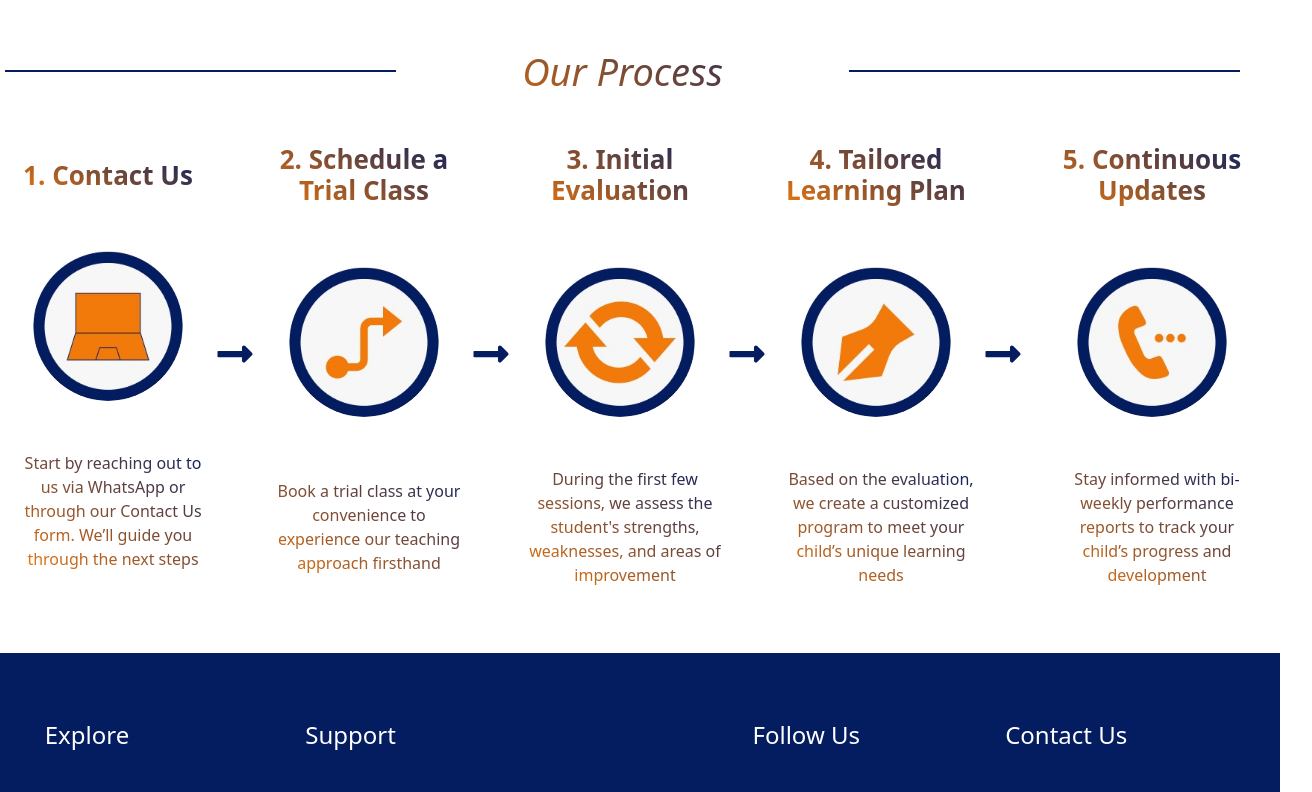
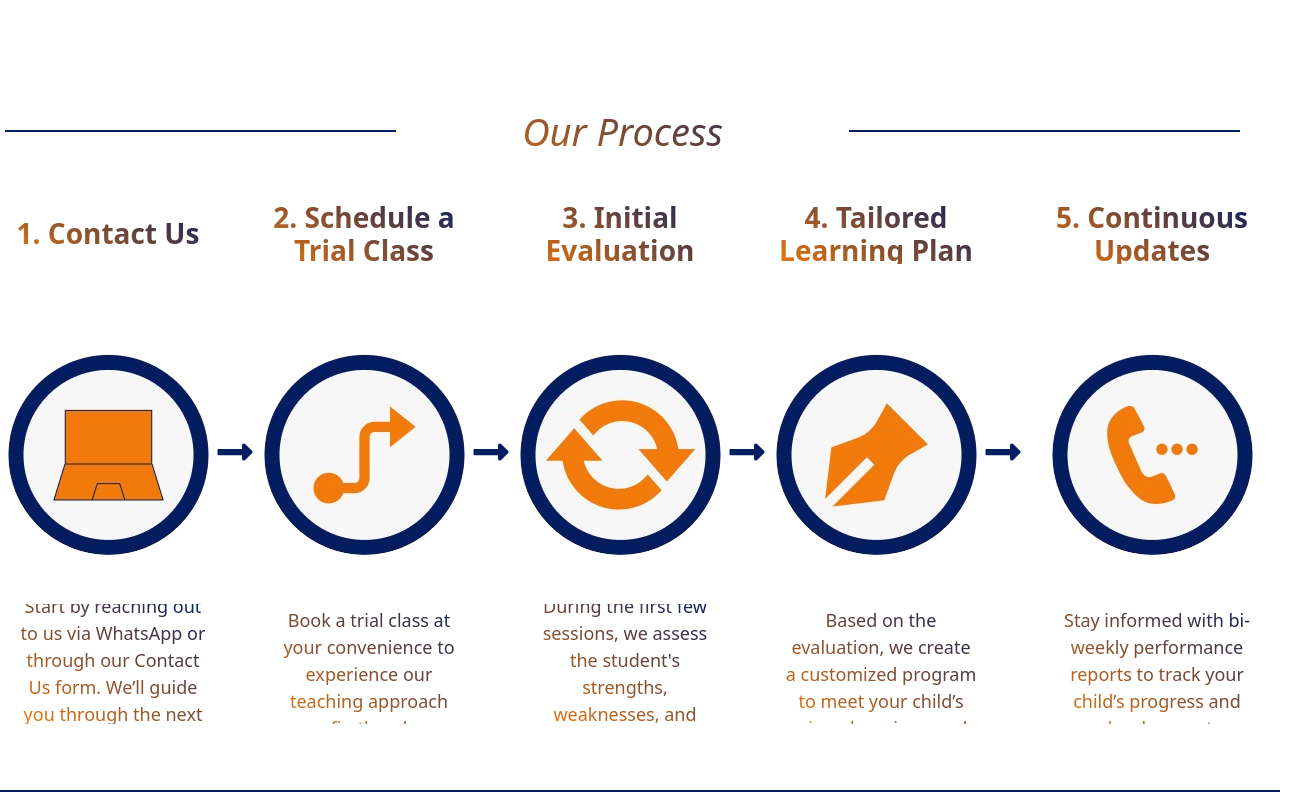
Before and after one commit to dilip2k04/hostinger, a React (Vite) app: page /about-us in a window 1280 px wide. Shown: the part 2500-3292 px from the top of the page, 1312 px wide, since content can reach past the window. Built offline with nearby package versions, Linux system fonts and the light colour scheme.

Commit message:
responsive

```diff
--- a/src/pages/AboutUs/AboutUs.css
+++ b/src/pages/AboutUs/AboutUs.css
@@ -13,7 +13,10 @@ h5{
     padding: 30px 0px 0px 30px;
     margin-left: 80px;
 }
-
+.about_cards{
+    margin-top: 40px;
+    margin-bottom: 40px;
+}
 
 .ourmission p{
     width: 917.11px;
--- a/src/pages/AboutUs/components/CircularCard/CircularCard.css
+++ b/src/pages/AboutUs/components/CircularCard/CircularCard.css
@@ -3,7 +3,7 @@
     flex-direction: column;
     justify-content: space-between;
     align-items: center;
-    min-height: 400px;
+    min-height: 400px; /* Default height */
     width: 100%;
     text-align: center;
     padding: 10px 0px;
@@ -13,38 +13,34 @@
     font-size: 24px;
     font-weight: 600;
     text-align: center;
-    height: 60px;
+    height: 60px; /* Fixed height for the title */
     display: flex;
     align-items: center;
     justify-content: center;
-    background: linear-gradient(30deg,#F27A0A, #041D60);
+    background: linear-gradient(30deg, #F27A0A, #041D60);
     -webkit-background-clip: text;
     -webkit-text-fill-color: transparent;
-    background-clip:"text";
+    background-clip: text;
 }
 
 .circular_card {
     border: 0;
-    height: 280px;
-    width: 280px;
+    height: 280px; /* Default size */
+    width: 280px; /* Default size */
     border-radius: 50%;
     display: flex;
     justify-content: center;
     align-items: center;
     flex-grow: 1;
+    background-color: transparent;
 }
 
 .circular_card .card-body {
     height: 100%;
     width: 100%;
     display: flex;
-    z-index: 0;
     justify-content: center;
     align-items: center;
-}
-
-.circular_card{
-    background-color: transparent;
 }
 
 .circular_card_img {
@@ -54,197 +50,121 @@
     border-radius: 50%;
 }
 
-.circular_card_text {
-    display: flex;
-    flex-direction: column;
-    justify-content: center;
-    align-items: center;
-    flex-grow: 1;
-
-}
-
 .circular_card_container p {
     padding-top: 20px;
     font-size: 16px;
     text-align: center;
     width: 90%;
     margin-top: -10px;
-    height: 120px;
+    height: 120px; /* Fixed height for the content */
     display: flex;
     align-items: center;
     justify-content: center;
-    background: linear-gradient(30deg,#F27A0A, #041D60);
+    background: linear-gradient(30deg, #F27A0A, #041D60);
     -webkit-background-clip: text;
     -webkit-text-fill-color: transparent;
-    background-clip:"text";
+    background-clip: text;
     z-index: 10;
 }
 
-@media (max-width: 344px) {
+/* ======================= MEDIA QUERIES ======================== */
+
+/* Large Screens (Above 1200px) */
+@media (min-width: 1200px) {
     .circular_card_container {
-        min-height: 250px;
+        min-height: 450px; /* Increase height for larger screens */
     }
 
     .circular_card {
-        height: 180px;
+        height: 320px; /* Increase size for larger screens */
+        width: 320px;
+    }
+
+    .circular_card_container h3 {
+        font-size: 28px; /* Larger font size */
+    }
+
+    .circular_card_container p {
+        font-size: 18px; /* Larger font size */
+    }
+}
+
+/* Medium Screens (Tablets, Small Laptops) */
+@media (max-width: 1024px) {
+    .circular_card_container {
+        min-height: 380px; /* Adjust height for medium screens */
+    }
+
+    .circular_card {
+        height: 240px; /* Adjust size for medium screens */
+        width: 240px;
+    }
+
+    .circular_card_container h3 {
+        font-size: 22px; /* Adjust font size */
+    }
+
+    .circular_card_container p {
+        font-size: 15px; /* Adjust font size */
+    }
+}
+
+/* Small Tablets & Large Phones */
+@media (max-width: 768px) {
+    .circular_card_container {
+        min-height: 350px; /* Adjust height for smaller screens */
+    }
+
+    .circular_card {
+        height: 200px; /* Adjust size for smaller screens */
+        width: 200px;
+    }
+
+    .circular_card_container h3 {
+        font-size: 20px; /* Adjust font size */
+    }
+
+    .circular_card_container p {
+        font-size: 14px; /* Adjust font size */
+    }
+}
+
+/* Small Phones */
+@media (max-width: 480px) {
+    .circular_card_container {
+        min-height: 300px; /* Adjust height for small phones */
+    }
+
+    .circular_card {
+        height: 180px; /* Adjust size for small phones */
         width: 180px;
     }
 
     .circular_card_container h3 {
-        font-size: 18px;
-        height: 70px;
+        font-size: 18px; /* Adjust font size */
     }
 
     .circular_card_container p {
-        font-size: 12px;
-        height: 155px;
+        font-size: 13px; /* Adjust font size */
     }
 }
 
-@media (max-width: 576px) {
+/* Extra Small Phones */
+@media (max-width: 344px) {
     .circular_card_container {
-        min-height: 280px;
+        min-height: 250px; /* Adjust height for extra small phones */
     }
 
     .circular_card {
-        height: 200px;
-        width: 200px;
+        height: 150px; /* Adjust size for extra small phones */
+        width: 150px;
     }
 
     .circular_card_container h3 {
-        font-size: 20px;
+        font-size: 16px; /* Adjust font size */
     }
 
     .circular_card_container p {
-        font-size: 14px;
+        font-size: 12px; /* Adjust font size */
     }
 }
-
-@media screen and (max-width: 768px) {
-    .circular_card_container {
-        min-height: 300px;
-    }
-    .circular_card_container h3 {
-        font-size: 30px;
-        margin-bottom: 0;
-    }
-    .circular_card_container p {
-        font-size: 22px;
-        padding-top: 0;
-    }
-    .card-body{
-        padding: 0;
-    }
-}
-@media screen and (min-width: 820px) {
-    .circular_card_container {
-        min-height: 300px;
-    }
-    .circular_card_container h3 {
-        font-size: 30px;
-        margin-bottom: 0;
-    }
-    .circular_card_container p {
-        font-size: 22px;
-        padding-top: 0;
-    }
-    .card-body{
-        padding: 0;
-    }
-}
-@media (min-width: 1024px) {
-    .circular_card_container {
-        min-height: 350px;
-    }
-
-    .circular_card {
-        height: 250px;
-        width: 250px;
-    }
-
-    .circular_card_container h3 {
-        font-size: 36px;
-    }
-
-    .circular_card_container p {
-        font-size: 26px;
-    }
-}
-
-/* Laptops (Up to 1200px) */
-@media (min-width: 1200px) {
-    .circular_card {
-        height: 270px;
-        width: 270px;
-    }
-    .circular_card_container{
-        height: fit-content;
-        justify-content: space-between;
-    }
-    .circular_card_container h3 {
-        font-size: 26px;
-        height: max-content;
-        width: 200px;
-    }
-
-    .circular_card_img{
-        height: 150px;
-        width: 150px;
-    }
-    #card_content {
-        font-size: 16px;
-
-    }
-
-}
-
-@media (min-width: 1280px) {
-    .circular_card {
-        height: 270px;
-        width: 270px;
-    }
-    .circular_card_container{
-        height: fit-content;
-        justify-content: space-between;
-    }
-    .circular_card_container h3 {
-        font-size: 26px;
-        height: max-content;
-        width: 200px;
-    }
-
-    .circular_card_img{
-        height: 150px;
-        width: 150px;
-    }
-    #card_content {
-        font-size: 16px;
-
-    }
-
-}
-@media (min-width: 1264px) {
-    .circular_card {
-        height: 270px;
-        width: 270px;
-    }
-    .circular_card_container{
-        height: fit-content;
-        justify-content: space-between;
-    }
-    .circular_card_container h3 {
-        font-size: 26px;
-        height: max-content;
-        width: 200px;
-    }
-
-    .circular_card_img{
-        height: 150px;
-        width: 150px;
-    }
-    #card_content {
-        font-size: 16px;
-
-    }
-
-}
--- a/src/pages/AboutUs/components/Tab/Tab.css
+++ b/src/pages/AboutUs/components/Tab/Tab.css
@@ -305,6 +305,7 @@
     .title_tag h2 {
         font-size: 14.5px;
         width: fit-content;
+        margin-left: 10px;
     }
 
 }
@@ -333,5 +334,7 @@
     .title_tag h2 {
         font-size: 16px;
         width: fit-content;
+        align-items: center;
+        text-align: center;
     }
 }
--- a/src/pages/Contact/Contact.css
+++ b/src/pages/Contact/Contact.css
@@ -63,3 +63,9 @@
     color: #041D60;
     border: 2px solid #041D60;
 }
+
+@media (min-width:360px) {
+    .form_tab{
+        margin-bottom: -40px;
+    }
+}
--- a/src/pages/Contact/components/Accordion/Accordion.css
+++ b/src/pages/Contact/components/Accordion/Accordion.css
@@ -1,25 +1,20 @@
-.accordion-container {
-  max-width: 800px; /* Fixed width for all devices */
-  width: 100%; /* Ensures responsiveness */
-  margin: auto; /* Centering */
-}
-
-.accordion-button {
+.accordion-button{
   border: 1px solid #041D60 !important;
   border-radius: 10px;
-  color: #041D60;
+  color:#041D60;
   font-weight: 500;
   height: 100px;
   font-size: 24px;
   padding: 0 20px;
-  text-align: left;
-  transition: all 0.3s ease-in-out;
 }
 
-.accordion-body {
+.accordion-body{
 font-size: 20px;
-  transition: all 0.3s ease-in-out;
-  padding: 15px;
+ transition: all 3s ease-in-out;
+}
+
+.button_text{
+  color:#041D60
 }
 
 /* Remove active background and shadow */
@@ -29,44 +24,15 @@
 background-color: transparent !important;
 }
 
-/* Remove default background color of the button */
+/* Remove the default background color of the button */
 .accordion-button {
 background-color: transparent !important;
-  color: inherit;
+color: inherit; /* Keeps the text color same */
 }
 
-/* Ensure collapsed button remains styled */
+/* Ensure the collapsed button doesn't change styles */
 .accordion-button:not(.collapsed) {
 background-color: transparent !important;
 box-shadow: none !important;
 color: inherit;
 }
-
-/* Responsive Design */
-@media (max-width: 768px) {
-  .accordion-container {
-    max-width: 90%; /* Allows width to shrink slightly */
-  }
-
-  .accordion-button {
-    font-size: 20px;
-    height: 80px;
-    padding: 0 15px;
-  }
-
-  .accordion-body {
-    font-size: 18px;
-  }
-}
-
-@media (max-width: 480px) {
-  .accordion-button {
-    font-size: 18px;
-    height: 70px;
-    padding: 0 10px;
-  }
-
-  .accordion-body {
-    font-size: 16px;
-  }
-}
--- a/src/pages/OurProgram/components/BroadCard/BroadCard.css
+++ b/src/pages/OurProgram/components/BroadCard/BroadCard.css
@@ -2,7 +2,7 @@
     margin: 20px auto;
     width: 80%;
     max-width: 1000px; /* Prevents too much stretching on large screens */
-    height: auto;
+    height: 230px;
     display: flex;
     flex-direction: column;
     align-items: center;
```
Also changed, not shown: src/pages/AboutUs/components/Card/Card.css (+43 -2 lines), src/pages/OurProgram/OurProgram.css (+160 -72 lines). Lines whose indentation alone changed are shown as unchanged.
